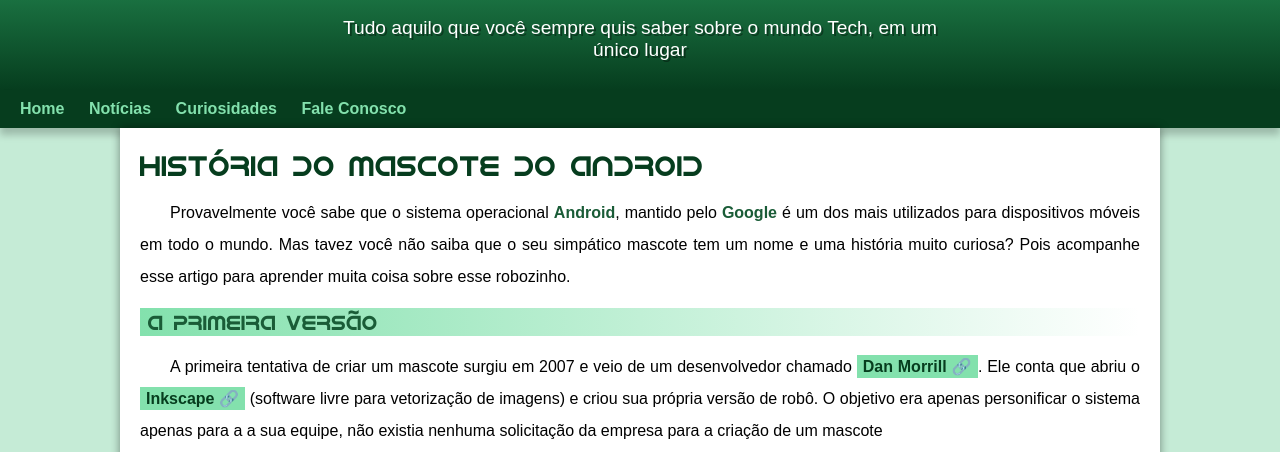
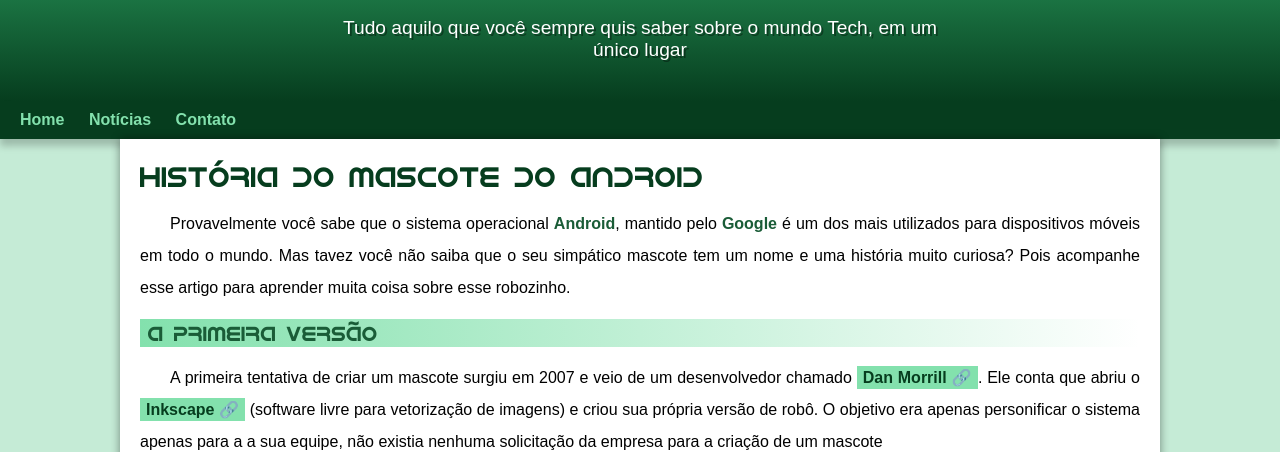
Before and after one commit to davydsonleonardo/projeto-android, a plain HTML site: page index.html in a window 1280 px wide. Shown: the part 100-552 px from the top of the page. Drawn offline with Linux system fonts and the light colour scheme.

Commit message:
Problema de padding corrigido e modificação do menu

```diff
--- a/css/style.css
+++ b/css/style.css
@@ -58,7 +58,7 @@ header > p {
     text-shadow: 2px 2px 0px rgba(0, 0, 0, 0.371);
     max-width: 600px;
     margin: auto;
-    padding-bottom: 20px;
+    padding-bottom: 40px;
     padding-right: 10px;
     padding-left: 10px;
 }
--- a/index.html
+++ b/index.html
@@ -17,8 +17,7 @@
     <nav>
         <a href="#">Home</a>
         <a href="#">Notícias</a>
-        <a href="#">Curiosidades</a>
-        <a href="#">Fale Conosco</a>
+        <a href="#">Contato</a>
     </nav>
 
     <main>
```
